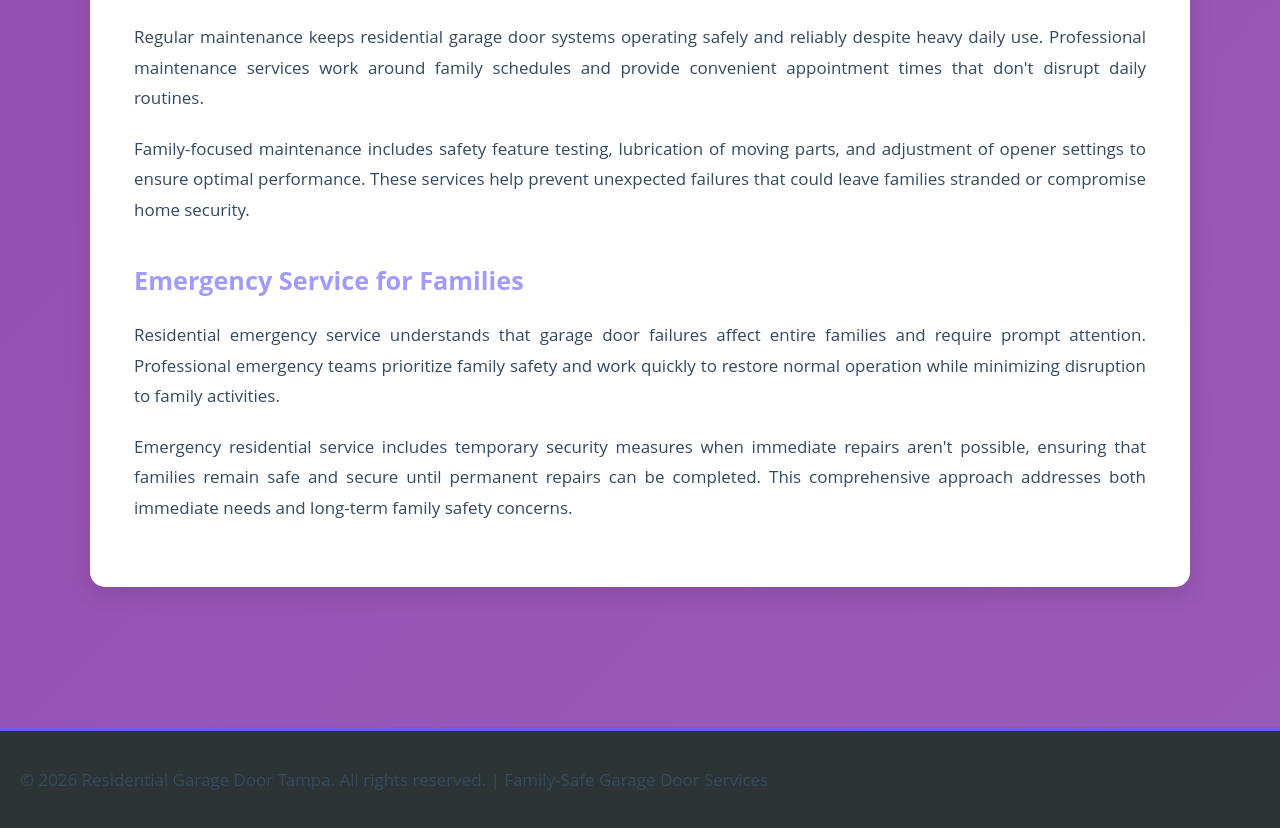
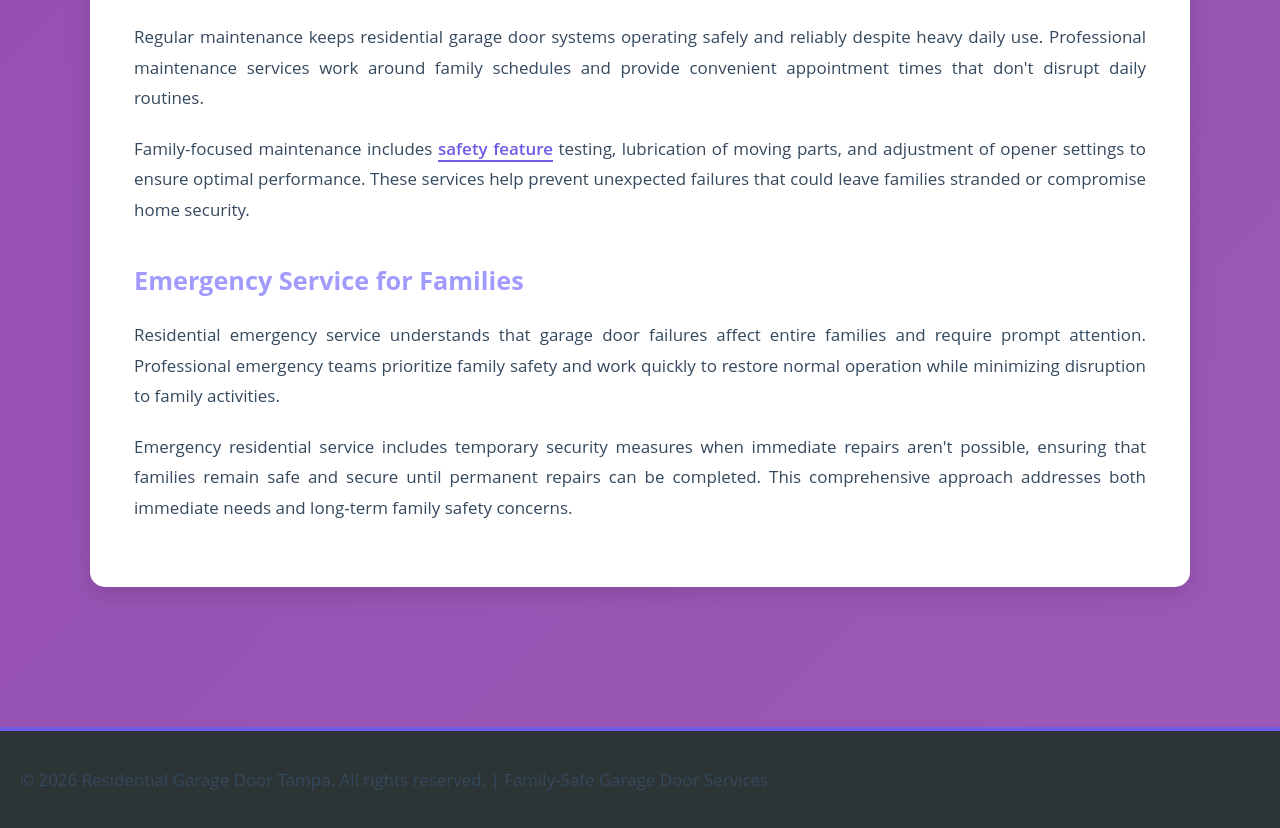
Before and after one commit to sangatechs/operation-that, a plain HTML site: page index.html in a window 1280 px wide. Shown: the part 3021-3849 px from the top of the page. Drawn offline with Linux system fonts and the light colour scheme.

Commit message:
Update index.html

```diff
--- a/index.html
+++ b/index.html
@@ -4,6 +4,7 @@
     <meta charset="UTF-8">
     <meta name="viewport" content="width=device-width, initial-scale=1.0">
     <meta name="robots" content="index, follow">
+    <meta name="google-site-verification" content="1bZ5be2RPAdOZRnW4IjsKpQWLJYTHxhwGbvuvLD0Lns" />
     <title>Residential Garage Door Repair & Installation in Tampa, FL for Family Homes</title>
     <meta name="description" content="Professional residential garage door repair and installation services in Tampa, FL. Family-focused solutions for home garage door systems and openers.">
     <link rel="canonical" href="https://mtgaragedoorandgates.com/v1799.html">
@@ -252,7 +253,7 @@
             <h3>Maintenance for Busy Families</h3>
             <p>Regular maintenance keeps residential garage door systems operating safely and reliably despite heavy daily use. Professional maintenance services work around family schedules and provide convenient appointment times that don't disrupt daily routines.</p>
 
-            <p>Family-focused maintenance includes safety feature testing, lubrication of moving parts, and adjustment of opener settings to ensure optimal performance. These services help prevent unexpected failures that could leave families stranded or compromise home security.</p>
+            <p>Family-focused maintenance includes <a href="https://sadtech.codeberg.page/the-specific/">safety feature</a> testing, lubrication of moving parts, and adjustment of opener settings to ensure optimal performance. These services help prevent unexpected failures that could leave families stranded or compromise home security.</p>
 
             <h3>Emergency Service for Families</h3>
             <p>Residential emergency service understands that garage door failures affect entire families and require prompt attention. Professional emergency teams prioritize family safety and work quickly to restore normal operation while minimizing disruption to family activities.</p>
```
